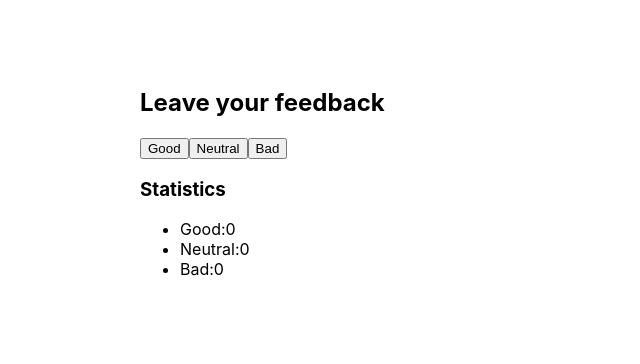
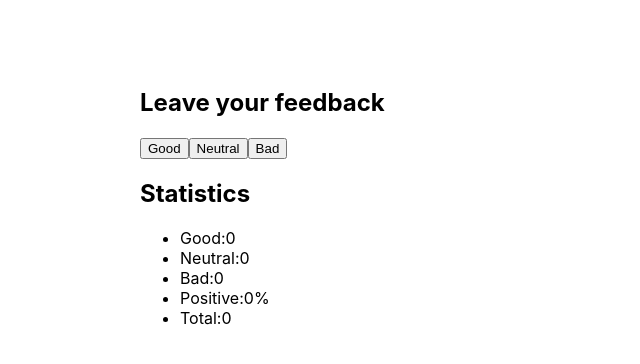
Before and after one commit to RomanKonopelko/goit-react-hw-02-feedback, a React (Create React App) app: page / in a window 1280 px wide. Shown: the top 364 px of the page, without its empty margins (0-640 px from the left). Built offline with nearby package versions, Linux system fonts and the light colour scheme.

Commit message:
feat: refactor component according to task

```diff
--- a/src/Components/Feedback.jsx
+++ b/src/Components/Feedback.jsx
@@ -1,10 +1,19 @@
-import react, { Component } from 'react'
-
+import { Component } from 'react'
+import Statistics from './Statistics'
+import Section from './Section'
+import FeedbackOption from './FeedbackOptions'
 export default class Feedback extends Component {
-  state = {
-    good: 0,
-    neutral: 0,
-    bad: 0
+  constructor() {
+    super();
+    this.state = {
+      good: 0,
+      neutral: 0,
+      bad: 0
+    }
+    this.options = ['Good', 'Neutral', 'Bad']
+    this.addFeedback = this.addFeedback.bind(this)
+    this.countTotalFeedback = this.countTotalFeedback.bind(this)
+    this.countPositiveFeedbackPercentage = this.countPositiveFeedbackPercentage.bind(this)
   }
 
   addFeedback(e) {
@@ -18,25 +27,29 @@ export default class Feedback extends Component {
     })
   }
 
+  countTotalFeedback() {
+    const values = Object.values(this.state).reduce((acc, val) => {
+      return acc + val;
+    }, 0)
+    return values;
+  }
+
+  countPositiveFeedbackPercentage() {
+    const total = this.countTotalFeedback()
+    const percentage = Math.round(this.state.good / total * 100)
+    return isNaN(percentage) ? 0 : percentage;
+  }
+
   render() {
     const { good, neutral, bad } = this.state;
+    const { countTotalFeedback, countPositiveFeedbackPercentage } = this
     return (<div>
-      <h2>Leave your feedback</h2>
-      <button type="button" className="button" value='good' onClick={e => {
-        this.addFeedback(e)
-      }}>Good</button>
-      <button type="button" className="button" value='neutral' onClick={e => {
-        this.addFeedback(e)
-      }}>Neutral</button>
-      <button type="button" className="button" value='bad' onClick={e => {
-        this.addFeedback(e)
-      }}>Bad</button>
-      <h3>Statistics</h3>
-      <ul>
-        <li>Good:{good}</li>
-        <li>Neutral:{neutral}</li>
-        <li>Bad:{bad}</li>
-      </ul>
+      <Section title="Leave your feedback"><FeedbackOption options={this.options} onLeaveFeedback={this.addFeedback} /></Section >
+      <Section title='Statistics'><Statistics good={good}
+        neutral={neutral}
+        bad={bad}
+        total={countTotalFeedback}
+        positivePercentage={countPositiveFeedbackPercentage} /></Section >
     </div>)
   }
 }
--- /dev/null
+++ b/src/Components/FeedbackOptions.jsx
@@ -0,0 +1,8 @@
+const FeedbackOptions = ({ options, onLeaveFeedback }) => {
+
+    return options.map(option => {
+        return <button type="button" className="button" value={option.toLowerCase()} onClick={e => { onLeaveFeedback(e) }}> {option}</button >
+    })
+}
+
+export default FeedbackOptions
--- /dev/null
+++ b/src/Components/Section.jsx
@@ -0,0 +1,6 @@
+const Section = ({ title, children }) => (<section>
+    <h2>{title}</h2>
+    {children}
+</section>)
+
+export default Section;
--- /dev/null
+++ b/src/Components/Statistics.jsx
@@ -0,0 +1,12 @@
+const Statistics = ({ good, neutral, bad, total, positivePercentage }) => {
+
+    return <ul>
+        <li>Good:{good}</li>
+        <li>Neutral:{neutral}</li>
+        <li>Bad:{bad}</li>
+        <li>Positive:{positivePercentage()}%</li>
+        <li>Total:{total()}</li>
+    </ul>
+}
+
+export default Statistics;
```
